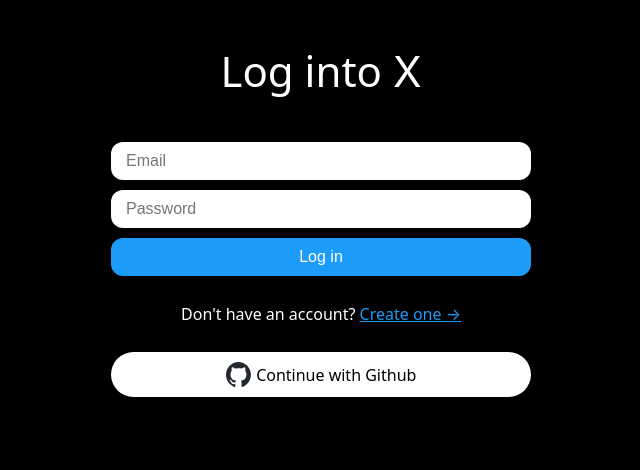
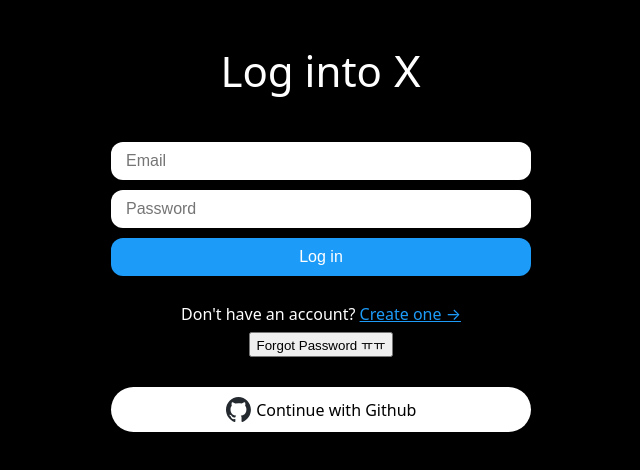
Before and after one commit to j-kyung99/nwitter-reloaded, a React (Vite) app: page /login in a window 1280 px wide. Shown: the top 470 px of the page, without its empty margins (319-959 px from the left). Built offline with nearby package versions, Linux system fonts and the light colour scheme.

Commit message:
#3.6 Recap '비밀번호를 잊었어요-' 버튼 클릭 시 비밀번호 초기화 이메일 전송되게 만들기

```diff
--- a/src/components/auth-components.ts
+++ b/src/components/auth-components.ts
@@ -49,3 +49,7 @@
     color: #1d9bf8;
   }
 `;
+
+export const LostCode = styled.button`
+  margin-top: 10px;
+`;
--- a/src/routes/login.tsx
+++ b/src/routes/login.tsx
@@ -1,12 +1,16 @@
 import React, { useState } from "react";
 import { Link, useNavigate } from "react-router-dom";
 import { FirebaseError } from "firebase/app";
-import { signInWithEmailAndPassword } from "firebase/auth";
+import {
+  sendPasswordResetEmail,
+  signInWithEmailAndPassword,
+} from "firebase/auth";
 import { auth } from "../firebase";
 import {
   Error,
   Form,
   Input,
+  LostCode,
   Switcher,
   Title,
   Wrapper,
@@ -47,6 +51,17 @@
     }
     console.log(email, password);
   };
+
+  const onClick = async () => {
+    try {
+      await sendPasswordResetEmail(auth, email);
+      console.log("message!");
+    } catch (e) {
+      if (e instanceof FirebaseError) {
+        setError(e.message);
+      }
+    }
+  };
   return (
     <Wrapper>
       <Title>Log into Ⅹ</Title>
@@ -74,6 +89,7 @@
         Don't have an account?{" "}
         <Link to="/create-account">Create one &rarr;</Link>
       </Switcher>
+      <LostCode onClick={onClick}>Forgot Password ㅠㅠ</LostCode>
       <GithubButton />
     </Wrapper>
   );
```
